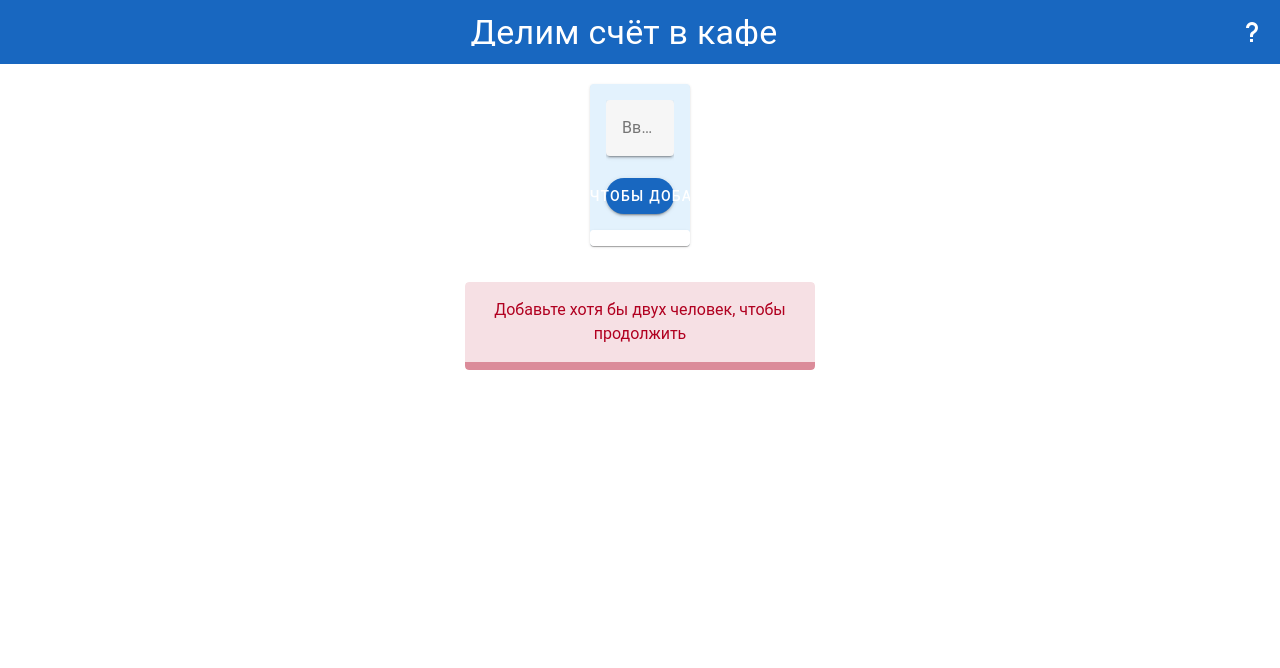
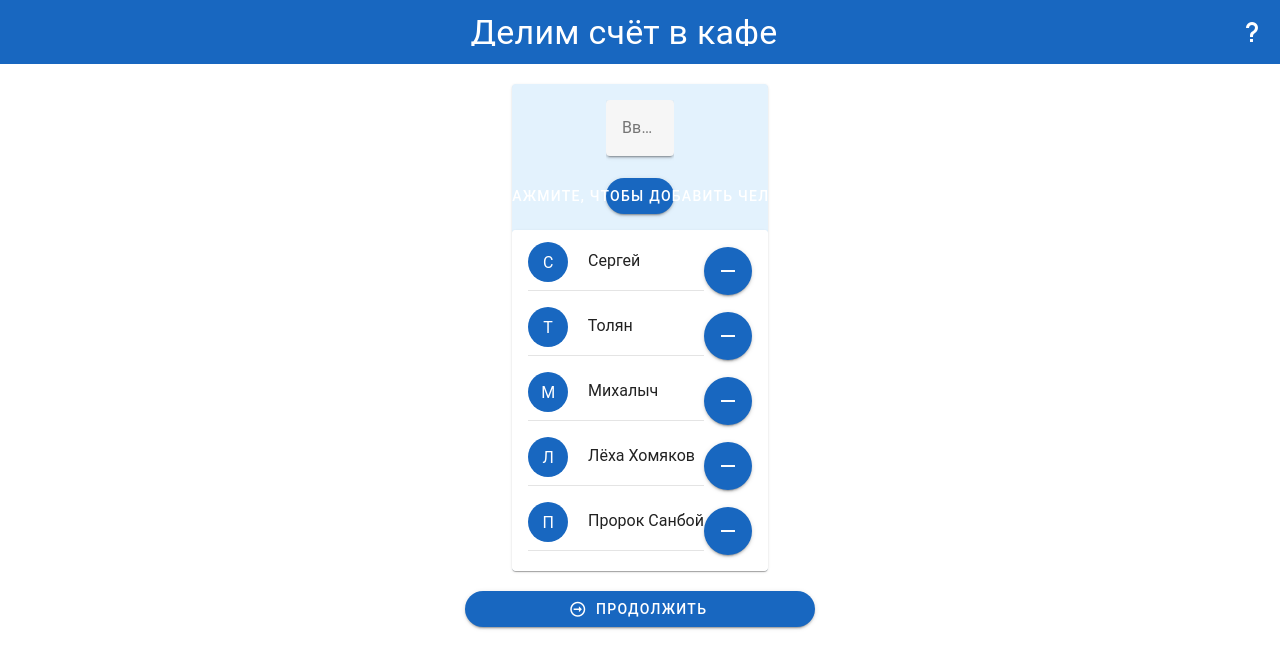
Before and after one commit to tropswhy/split-the-bill, a Vue app: page / in a window 1280 px wide. Shown: the top 668 px of the page. Built offline with nearby package versions, Linux system fonts and the light colour scheme.

Commit message:
fix findById function

```diff
--- a/src/stores/PeopleStore.js
+++ b/src/stores/PeopleStore.js
@@ -2,12 +2,18 @@ import { defineStore } from 'pinia'
 
 export const usePeopleStore = defineStore('PeopleStore', {
     state: () => ({
-        list: [],
+        list: [
+            { id: 1, name: 'Сергей' },
+            { id: 2, name: 'Толян' },
+            { id: 3, name: 'Михалыч' },
+            { id: 4, name: 'Лёха Хомяков' },
+            { id: 5, name: 'Пророк Санбой' },
+        ],
     }),
 
     actions: {
         add(name) {
-            if ((name != null) && (name.replaceAll(' ', '') !== '')) {
+            if (name != null && name.replaceAll(' ', '') !== '') {
                 this.list = [
                     ...this.list,
                     {
@@ -25,14 +31,14 @@ export const usePeopleStore = defineStore('PeopleStore', {
         findById(id) {
             let ind = -1
             this.list.map((item, index) =>
-            item.id = id ? (ind = index) : (ind = ind)
+                item.id === id ? (ind = index) : (ind = ind)
             )
-            if (ind == -1) return undefined;
+            if (ind == -1) return undefined
             return this.list[ind]
         },
 
         delete(id) {
-            this.list = this.list.filter((item) => item.id !==id)
+            this.list = this.list.filter((item) => item.id !== id)
         },
     },
 })
```
